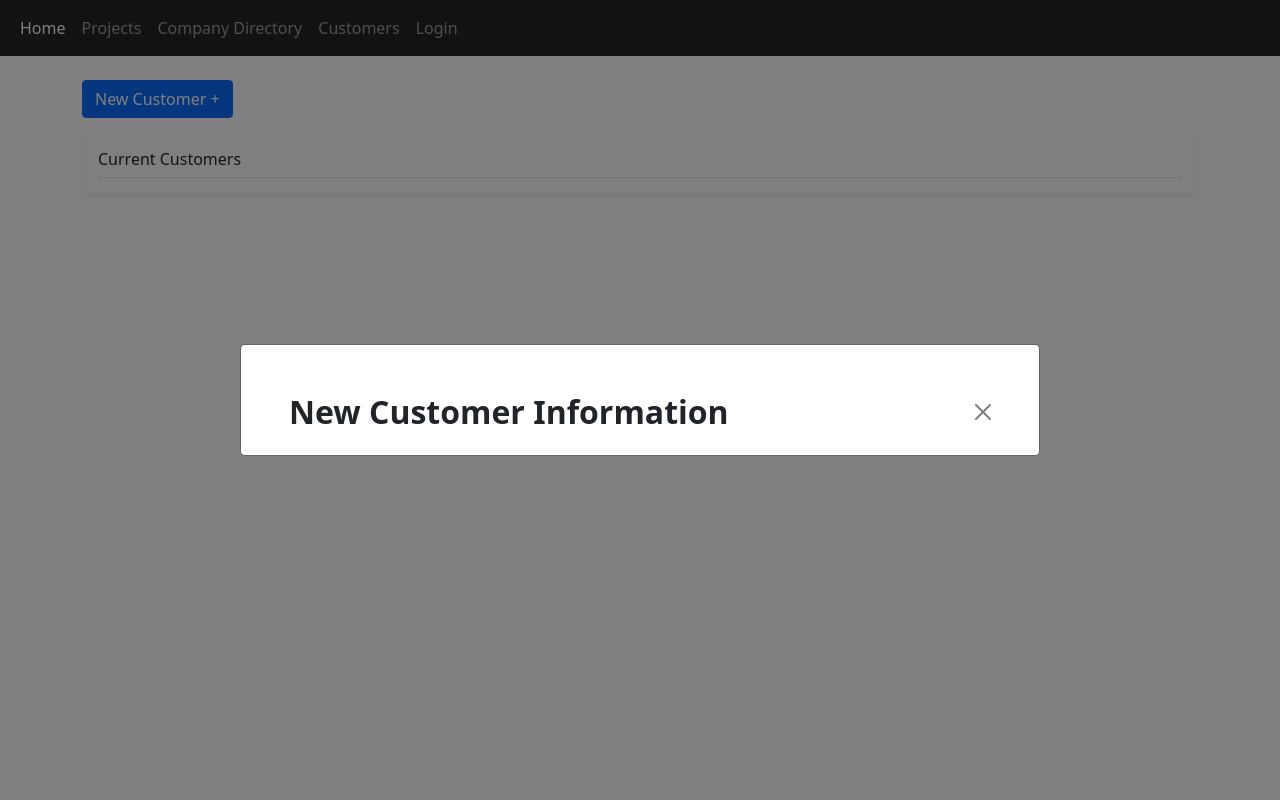
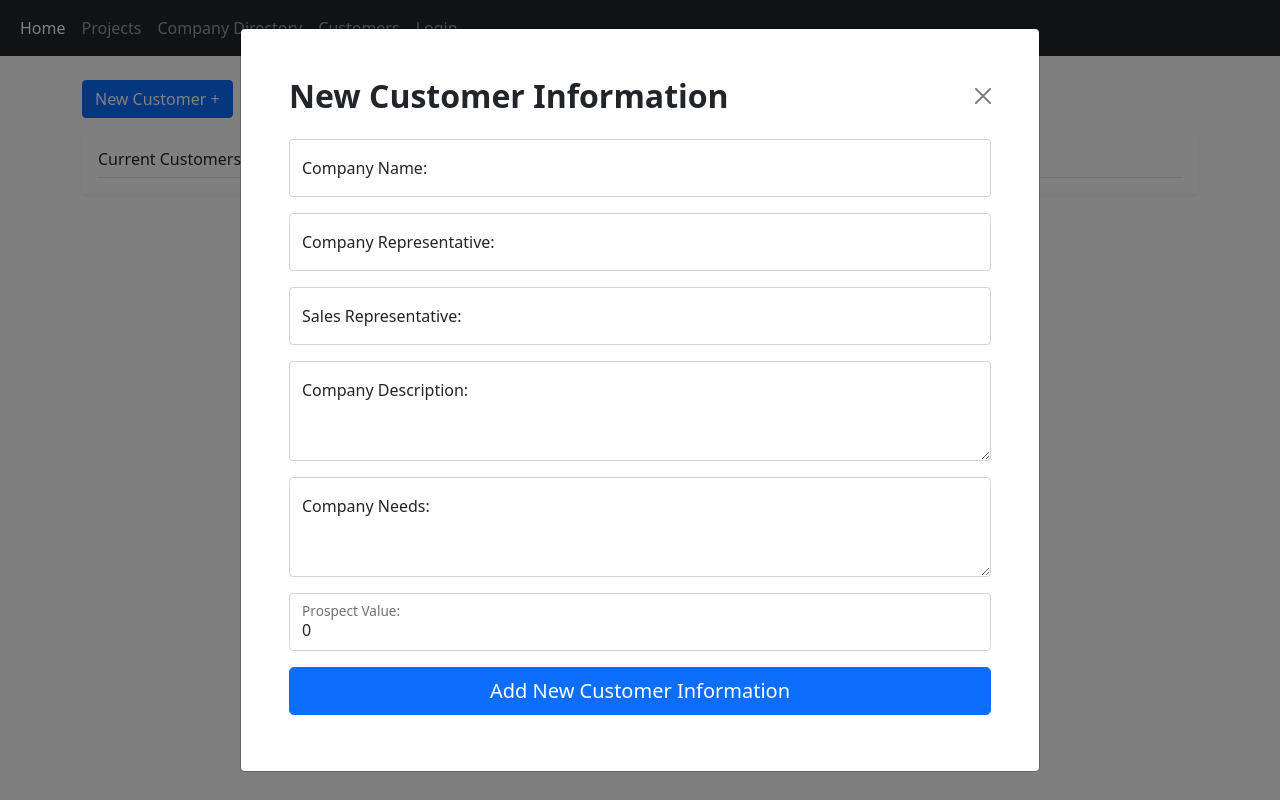
Before and after one commit to k-hongkham/dataManager, a React (Create React App) app: page /Customers in a window 1280 px wide. Both pictures are taken after a click on the button "New Customer +". Built offline with nearby package versions, Linux system fonts and the light colour scheme.

Commit message:
working on creating new customers.

```diff
--- a/package.json
+++ b/package.json
@@ -23,6 +23,7 @@
     "react-dom": "^18.2.0",
     "react-router-dom": "^6.3.0",
     "react-scripts": "^5.0.1",
+    "react-textarea-auto": "^2.1.3",
     "web-vitals": "^2.1.4",
     "webpack-dev-middleware": "^5.3.3"
   },
--- a/src/axios/index.js
+++ b/src/axios/index.js
@@ -115,7 +115,7 @@ export const createCustomer = async (
 ) => {
   try {
     const { data } = await axios.post(
-      `api/customers`,
+      `api/customers/newCustomer`,
       {
         companyName,
         companyRep,
--- a/src/components/CUSTOMERS/CreateCustomer.jsx
+++ b/src/components/CUSTOMERS/CreateCustomer.jsx
@@ -22,21 +22,34 @@ const CreateCustomer = ({
   const [needs, setNeeds] = useState("");
   const [prospectValue, setProspectValue] = useState(0);
 
-  const handleCloseout = () => {
-    setAccessCustomers(true);
-    navigate("/Customers");
+  const handleCloseout = (e) => {
+    e.preventDefault();
+    setAccessCustomers({ show: false });
+    navigate("/");
     console.log("closing out", accessCustomers);
   };
+
+  const handleAddingNewCustomer = async (e) => {
+    console.log("adding new customer information");
+
+    try {
+      const response = await createCustomer(
+        token,
+        companyName,
+        companyRep,
+        salesRep,
+        description,
+        needs,
+        prospectValue
+      );
+      console.log("is new customer added to db?");
+      return response;
+    } catch (error) {
+      console.error(error);
+    }
+  };
   return (
-    <Modal
-      show={accessCustomers}
-      onHide={() => {
-        setAccessCustomers(false);
-      }}
-      size="lg"
-      aria-labelledby="contained-modal-title-vcenter"
-      centered
-    >
+    <div>
       <header className="modal-header p-5 pb-4 border-bottom-0">
         <h2 className="fw-bold mb-0">New Customer Information</h2>
         <button
@@ -47,7 +60,124 @@ const CreateCustomer = ({
           onClick={handleCloseout}
         ></button>
       </header>
-    </Modal>
+      <div className="modal-body p-5 pt-0">
+        <form onSubmit={handleAddingNewCustomer}>
+          <div className="form-floating mb-3">
+            <input
+              className="form-control rounded-4"
+              type="text"
+              id="newCustomerFormName"
+              name="newCustomerFormName"
+              placeholder="Customer'sCompanyName"
+              value={companyName}
+              onChange={(e) => {
+                setCompanyName(e.target.value);
+                console.log("what the companys name?", companyName);
+              }}
+              required
+            />
+            <label htmlFor="newCustomerFormName">Company Name: </label>
+          </div>
+          <div className="form-floating mb-3">
+            <input
+              className="form-control rounded-4"
+              type="text"
+              id="newCustomerFormRepName"
+              name="newCustomerFormRepName"
+              placeholder="Customer's Representative"
+              value={companyRep}
+              onChange={(e) => {
+                setCompanyRep(e.target.value);
+              }}
+              required
+            />
+            <label htmlFor="newCustomerFormRepName">
+              Company Representative:
+            </label>
+          </div>
+          <div className="form-floating mb-3">
+            <input
+              className="form-control rounded-4"
+              type="text"
+              id="newCustomerSalesRep"
+              name="newCustomerSalesRep"
+              placeholder="Our Sale's Representative"
+              value={salesRep}
+              onChange={(e) => {
+                setSalesRep(e.target.value);
+              }}
+              required
+            />
+            <label htmlFor="newCustomerSalesRep">Sales Representative: </label>
+          </div>
+          <div className="form-group form-floating mb-3 ">
+            <textarea
+              className="form-control rounded-4  "
+              id="newCustomerDescription"
+              name="newCustomerDescription"
+              placeholder="What does this company do?"
+              rows={10}
+              style={{ height: "100px", overflowY: "hidden" }}
+              value={description}
+              onChange={(e) => {
+                setDescription(e.target.value);
+              }}
+              required
+            ></textarea>
+            {/* <input
+              className="form-control rounded-4 "
+              type="text"
+              id="newCustomerDescription"
+              name="newCustomerDescription"
+              // placeholder="Description of the customer's company"
+              value={description}
+              onChange={(e) => {
+                setDescription(e.target.value);
+              }}
+              required
+            /> */}
+            <label htmlFor="newCustomerDescription">Company Description:</label>
+          </div>
+          <div className="form-group form-floating mb-3 ">
+            <textarea
+              className="form-control rounded-4  "
+              id="newCustomerNeeds"
+              name="newCustomerNeeds"
+              placeholder="What does this company need?"
+              rows={10}
+              style={{ height: "100px", overflowY: "hidden" }}
+              value={needs}
+              onChange={(e) => {
+                setNeeds(e.target.value);
+              }}
+              required
+            ></textarea>
+            <label htmlFor="newCustomerNeeds">Company Needs:</label>
+          </div>
+          <div className="form-group form-floating mb-3 ">
+            <input
+              className="form-control rounded-4"
+              type="text"
+              id="newCustomerProspectValue"
+              name="newCustomerProspectValue"
+              placeholder="Our Sale's Representative"
+              value={prospectValue}
+              onChange={(e) => {
+                setProspectValue(e.target.value);
+              }}
+              required
+            />
+            <label htmlFor="newCustomerProspectValue">Prospect Value:</label>
+          </div>
+          <button
+            className="w-100 mb-2 btn btn-lg rounded-4 btn-primary"
+            type="submit"
+          >
+            Add New Customer Information
+          </button>
+        </form>
+      </div>
+    </div>
   );
 };
 
--- a/src/components/CUSTOMERS/Customers.jsx
+++ b/src/components/CUSTOMERS/Customers.jsx
@@ -1,5 +1,6 @@
 import React, { useState, useEffect } from "react";
 import { Button, Modal } from "react-bootstrap";
+import { useNavigate } from "react-router-dom";
 
 import useAuth from "../hooks/userAuth";
 import useLogin from "../hooks/useLogin";
@@ -13,6 +14,7 @@ const Customers = () => {
   const { token, user } = useAuth();
   const [allCustomers, setAllCustomers] = useState([]);
   const [accessCustomers, setAccessCustomers] = useState(false);
+  const navigate = useNavigate();
 
   const handleModalOpening = () => {
     setAccessCustomers(true);
@@ -35,12 +37,22 @@ const Customers = () => {
     <div className="container">
       <Button variant="primary" onClick={handleModalOpening}>
         New Customer +
+      </Button>
+      <Modal
+        show={accessCustomers}
+        onHide={() => {
+          setAccessCustomers(false);
+        }}
+        size="lg"
+        aria-labelledby="contained-modal-title-vcenter"
+        centered
+      >
         <CreateCustomer
           setAllCustomers={setAllCustomers}
           accessCustomers={accessCustomers}
           setAccessCustomers={setAccessCustomers}
         />
-      </Button>
+      </Modal>
       <div className="my-3 p-3 bg-body rounded shadow-sm">
         <h6 className="border-bottom pb-2 mb-0">Current Customers</h6>
 
```
Also changed, not shown: 1 other file (tests, documents, lock files or other folders).
